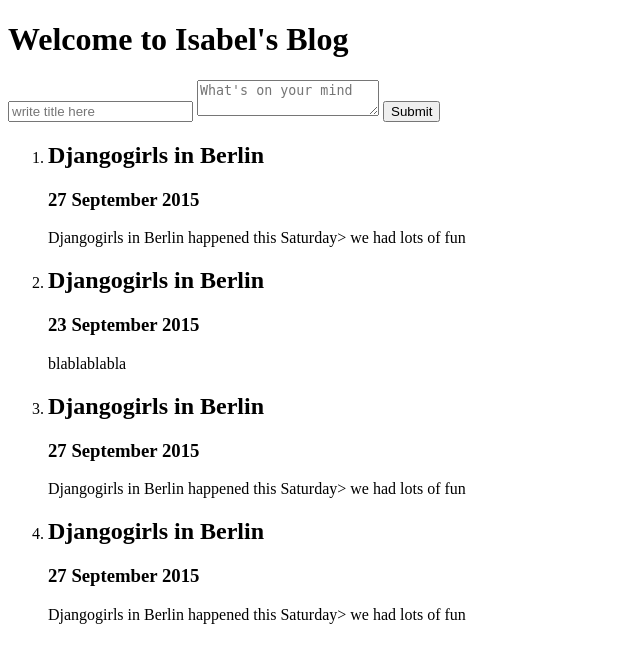
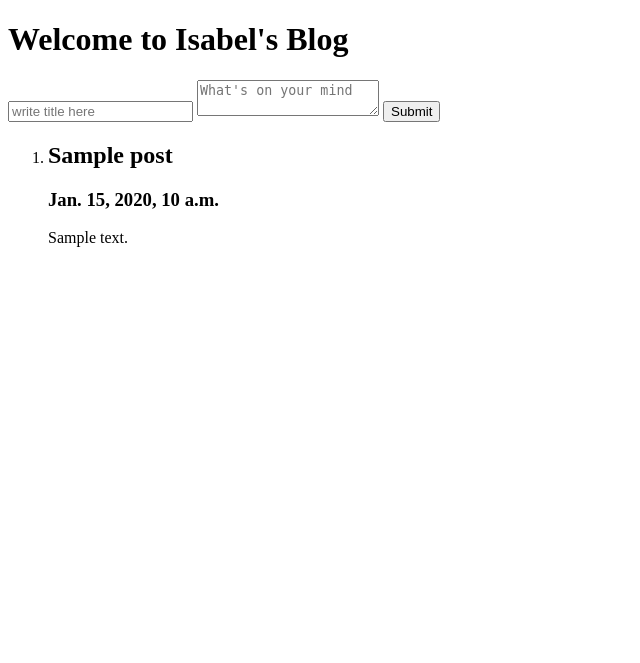
Before and after one commit to isabernardes/djangogirls, a Django app: page / in a window 1280 px wide. Shown: the top 663 px of the page, without its empty margins (0-640 px from the left). Run offline with Django 3.2, Linux system fonts and the light colour scheme; tables that the repository leaves empty hold one stand-in row (values such as "Sample post").

Commit message:
Show saved content on homepage

```diff
--- a/mysite/urls.py
+++ b/mysite/urls.py
@@ -1,6 +1,6 @@
 from django.conf.urls import include, url
 from django.contrib import admin
-from .views import homepage,create
+from .views import homepage, create, delete
 
 
 # URL
@@ -8,5 +8,6 @@
 urlpatterns = [
 	url(r'^$', homepage),
 	# url(r'^latest-post$', latest_post),
-	url(r'^create$', create)
+	url(r'^create$', create),
+	url(r'^delete$', delete)
 ]
--- a/mysite/views.py
+++ b/mysite/views.py
@@ -5,8 +5,8 @@
 def homepage(request):
 	# import pdb
 	# pdb.set_trace()
-
-	return render(request, "homepage.html")
+	all_posts = Post.objects.all()
+	return render(request, "homepage.html", {"posts": all_posts})
 	# return HttpResponse("Hello, this is my first django thing")
 
 def latest_post(request):
@@ -20,3 +20,8 @@
 	new_post = Post.objects.create(title = post_title, content = post_content)
 
 	return redirect('/')
+
+def delete(request):
+	Post.objects.all().delete()
+
+	return redirect('/')
--- a/templates/homepage.html
+++ b/templates/homepage.html
@@ -19,29 +19,14 @@
 
 	</form>
 	<ol>
+		{% for post in posts %}
 		<li>
-			<h2>Djangogirls in Berlin</h2>
-			<h3>27 September 2015</h3>
-			<p>Djangogirls in Berlin happened this Saturday> we had lots of fun</p>
+			<h2>{{post.title}}</h2>
+			<h3>{{post.created}}</h3>
+			<p>{{post.content | linebreaks }}</p>
 		</li>
 
-		<li>
-			<h2>Djangogirls in Berlin</h2>
-			<h3>23 September 2015</h3>
-			<p>blablablabla</p>
-		</li>
-
-		<li>
-			<h2>Djangogirls in Berlin</h2>
-			<h3>27 September 2015</h3>
-			<p>Djangogirls in Berlin happened this Saturday> we had lots of fun</p>
-		</li>
-
-		<li>
-			<h2>Djangogirls in Berlin</h2>
-			<h3>27 September 2015</h3>
-			<p>Djangogirls in Berlin happened this Saturday> we had lots of fun</p>
-		</li>
+		{% endfor %}
 	</ol>
 
 
```
